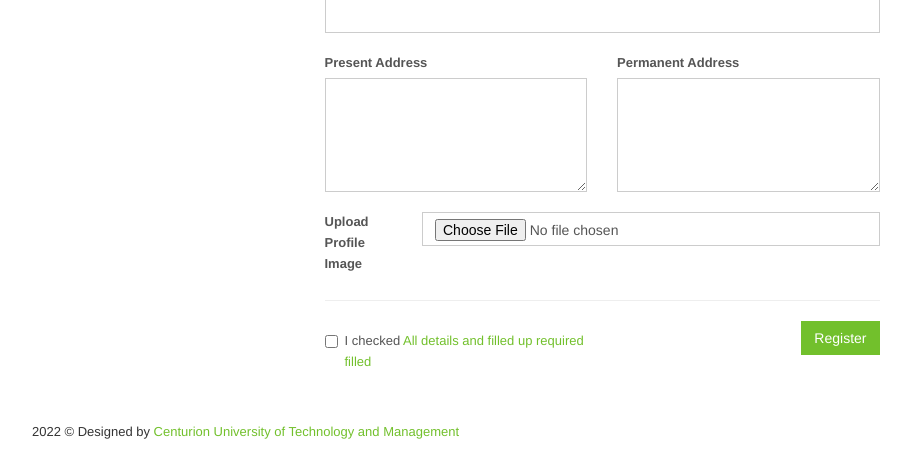
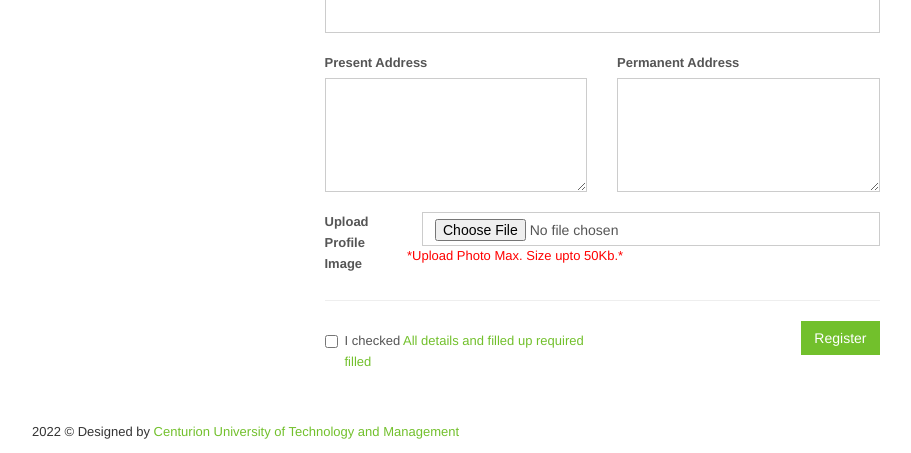
Before and after one commit to KiranKumarMalik/CUTM-csr, a PHP site: page /csr-project/register/registration.php?regd=1 in a window 1280 px wide. Shown: the part 1186-1639 px from the top of the page, without its empty margins (38-949 px from the left). Run offline with PHP 8.4, Linux system fonts and the light colour scheme; data that the repository does not hold is empty; some libraries are stand-ins or nearby versions.

Commit message:
changes in new code

```diff
--- a/adminlogin/adminprof.php
+++ b/adminlogin/adminprof.php
@@ -357,6 +357,7 @@ if(isset($_POST['passwordbtn'])){
                         <div class="pt-2">
 
                           <input class="form-control" type="file" id="formFile" name="imageupload" accept="image/*">
+                          <p style="color:red;">*Upload Photo Max. Size upto 50Kb.*</p>
                         </div>
                       </div>
                     </div>
--- a/adminlogin/facultyprof.php
+++ b/adminlogin/facultyprof.php
@@ -313,6 +313,7 @@ if(isset($_POST['passwordbtn'])){
                         <img src="../images/profileimg/<?=$teacherData['profileimage'] ?>">
                         <div class="pt-2">
                         <input class="form-control" type="file" id="formFile" name="imageupload" accept="image/*">
+                        <p style="color:red;">*Upload Photo Max. Size upto 50Kb.*</p>
                         </div>
                       </div>
                     </div>
--- a/adminlogin/prof.php
+++ b/adminlogin/prof.php
@@ -351,6 +351,7 @@ if(isset($_POST['passwordbtn'])){
                         <img src="../images/profileimg/<?=$post_images['profileimage'] ?>">
                         <div class="pt-2">
                         <input class="form-control" type="file" id="formFile" name="imageupload" accept="image/*" >
+                        <p style="color:red;">*Upload Photo Max. Size upto 50Kb.*</p>
                         </div>
                       </div>
                     </div>
--- a/register/registration.php
+++ b/register/registration.php
@@ -274,6 +274,7 @@ require('../includes/function.php');
                         <div class="col-sm-10">
                             <input class="form-control" type="file" id="formFile" name="imageupload" accept="image/* " required>
                         </div>
+                        <p style="color:red;">*Upload Photo Max. Size upto 50Kb.*</p>
                     </div>
                     <div class="alert alert-success successBox">
                         <button type="button" class="close" onclick="showMsg(1);">×</button>
```
